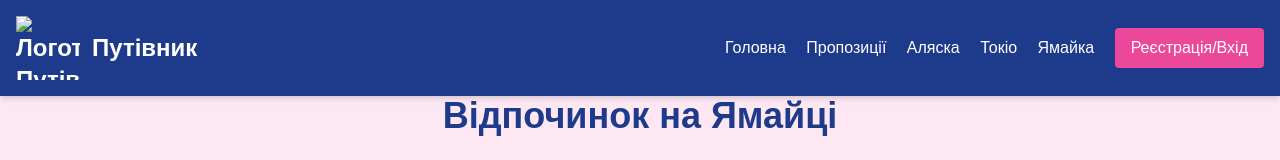
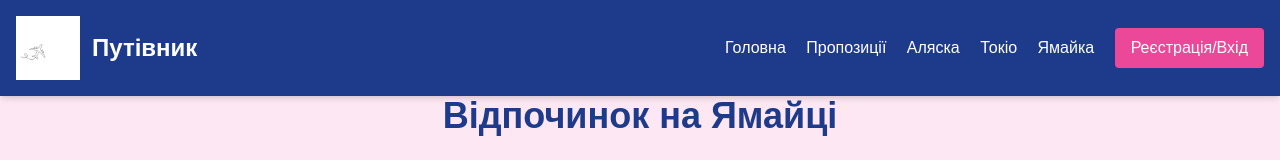
Before and after one commit to anton2019git/git.github.io, a plain HTML site: page jamaica.html in a window 1280 px wide. Shown: the top 160 px of the page. Drawn offline with nearby package versions, Linux system fonts and the light colour scheme.

Commit message:
Update jamaica.html

```diff
--- a/jamaica.html
+++ b/jamaica.html
@@ -19,7 +19,7 @@
   <nav class="fixed top-0 w-full bg-blue-900 text-white shadow-md z-50">
     <div class="container mx-auto px-4 py-4 flex justify-between items-center">
       <h1 class="text-2xl font-bold flex items-center">
-        <img src="path-to-your-gif.gif" alt="Логотип Путівник" class="w-16 h-16 mr-3"> <!-- GIF 64x64 -->
+        <img src="logo.gif" alt="Логотип Путівник" class="w-16 h-16 mr-3"> <!-- GIF 64x64 -->
         Путівник
       </h1>
       <div class="space-x-4">
```
